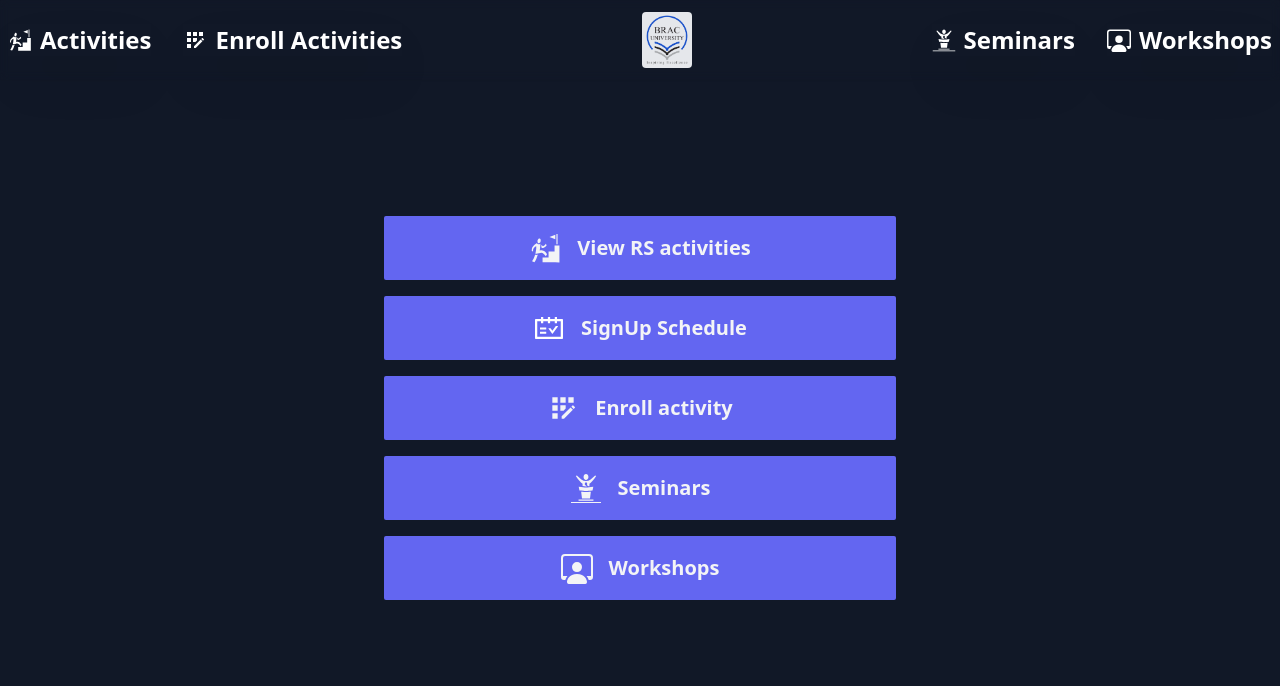
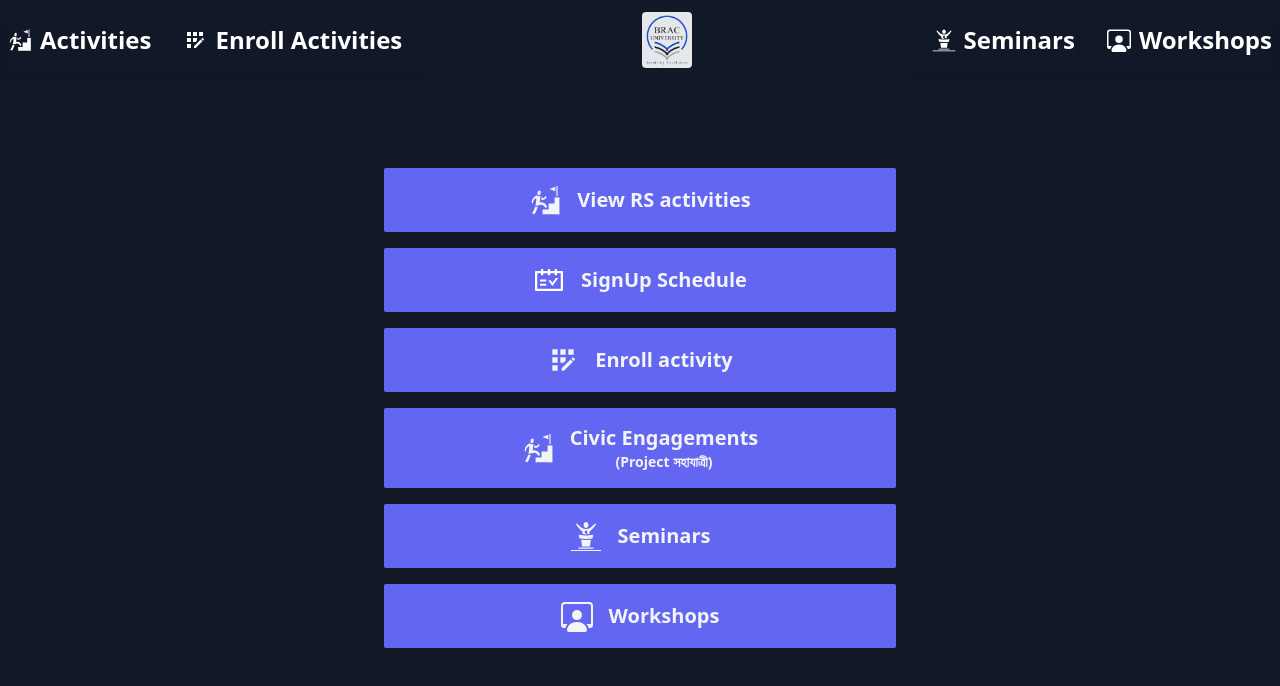
Before and after one commit to zarif007/ActivityHubRS-CS, a Next.js app: page / in a window 1280 px wide. Shown: the top 686 px of the page. Built offline with nearby package versions, Linux system fonts and the light colour scheme.

Commit message:
Added shojatri

```diff
--- a/src/app/(civic-engagements)/civic-engagements/page.tsx
+++ b/src/app/(civic-engagements)/civic-engagements/page.tsx
@@ -18,8 +18,8 @@ const CivicEngagements = () => {
 
   useEffect(() => {
     const getData = async () => {
-      const res = await axios.get(`${apiEndpointV1}/activitystate?registrationDay=0`);
-      setActivityStates(res.data.data);
+      const res = await axios.get(`${apiEndpointV1}/activitystate?registrationDay=1`);
+      setActivityStates(res.data.data.filter((x: ActivityStateInterface) => x.activityId.type === 'Civic'));
     };
     getData();
   }, []);
@@ -38,7 +38,7 @@ const CivicEngagements = () => {
                 <div className="h-1 w-20 bg-indigo-500 rounded"></div>
               </div>
             </div>
-            <EnrollmentFeeDetails day={0} />
+            <EnrollmentFeeDetails day={1} />
             <div className="flex flex-wrap -m-4">
               {activityStates.length > 0 &&
                 activityStates.map(
--- a/src/app/page.tsx
+++ b/src/app/page.tsx
@@ -44,6 +44,16 @@ export default function Home() {
       </button>
       <button
         className={styles.button}
+        onClick={() => router.push("/civic-engagements")}
+      >
+        <GiStairsGoal className="w-8 h-8 " />
+        <div>
+          <p>Civic Engagements</p>
+          <p className="text-sm">(Project সহাযাত্রী)</p>
+        </div>
+      </button>
+      <button
+        className={styles.button}
         onClick={() => router.push("/seminars")}
       >
         <GiPublicSpeaker className="w-8 h-8" />
@@ -56,16 +66,7 @@ export default function Home() {
         <BsPersonWorkspace className="w-8 h-8 " />
         <p>Workshops</p>
       </button>
-      {/* <button
-        className={styles.button}
-        onClick={() => router.push("/civic-engagements")}
-      >
-        <GiStairsGoal className="w-8 h-8 " />
-        <div>
-          <p>Civic Engagements</p>
-          <p className="text-sm">(Project Srijon)</p>
-        </div>
-      </button> */}
+
     </main>
   );
 }
--- a/src/components/ui/ActivityCard.tsx
+++ b/src/components/ui/ActivityCard.tsx
@@ -36,7 +36,7 @@ const ActivityCard = ({
         Registration Fee: {activityState.activityId.price}
       </h3>
       <Link href={`/activities/${activityState.activityId._id}`}>
-        <div className="text-lg text-white font-medium title-font mb-6 h-8">
+        <div className="text-lg text-white font-medium title-font mb-6 h-8 truncate">
           {activityState.activityId.name}
         </div>
       </Link>
```
